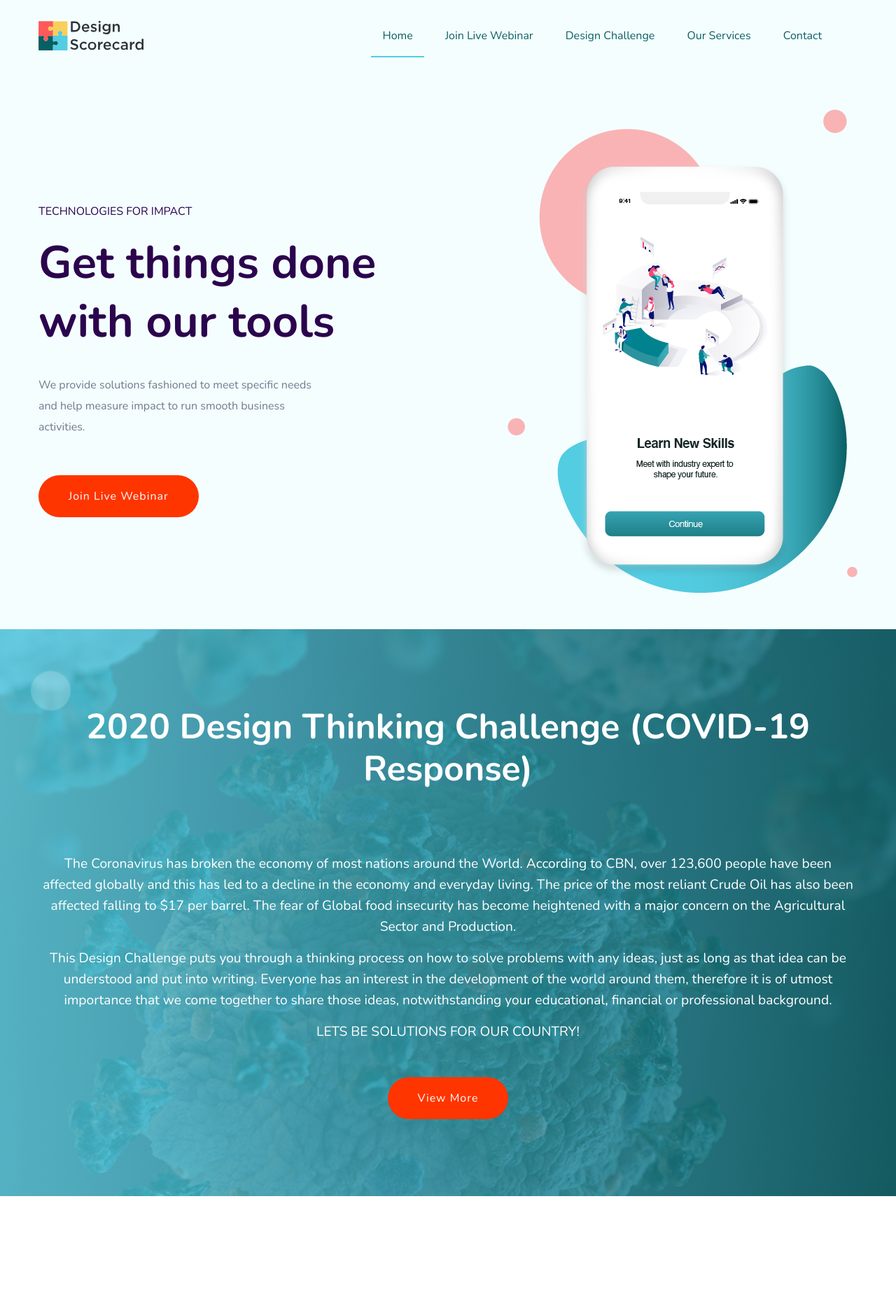
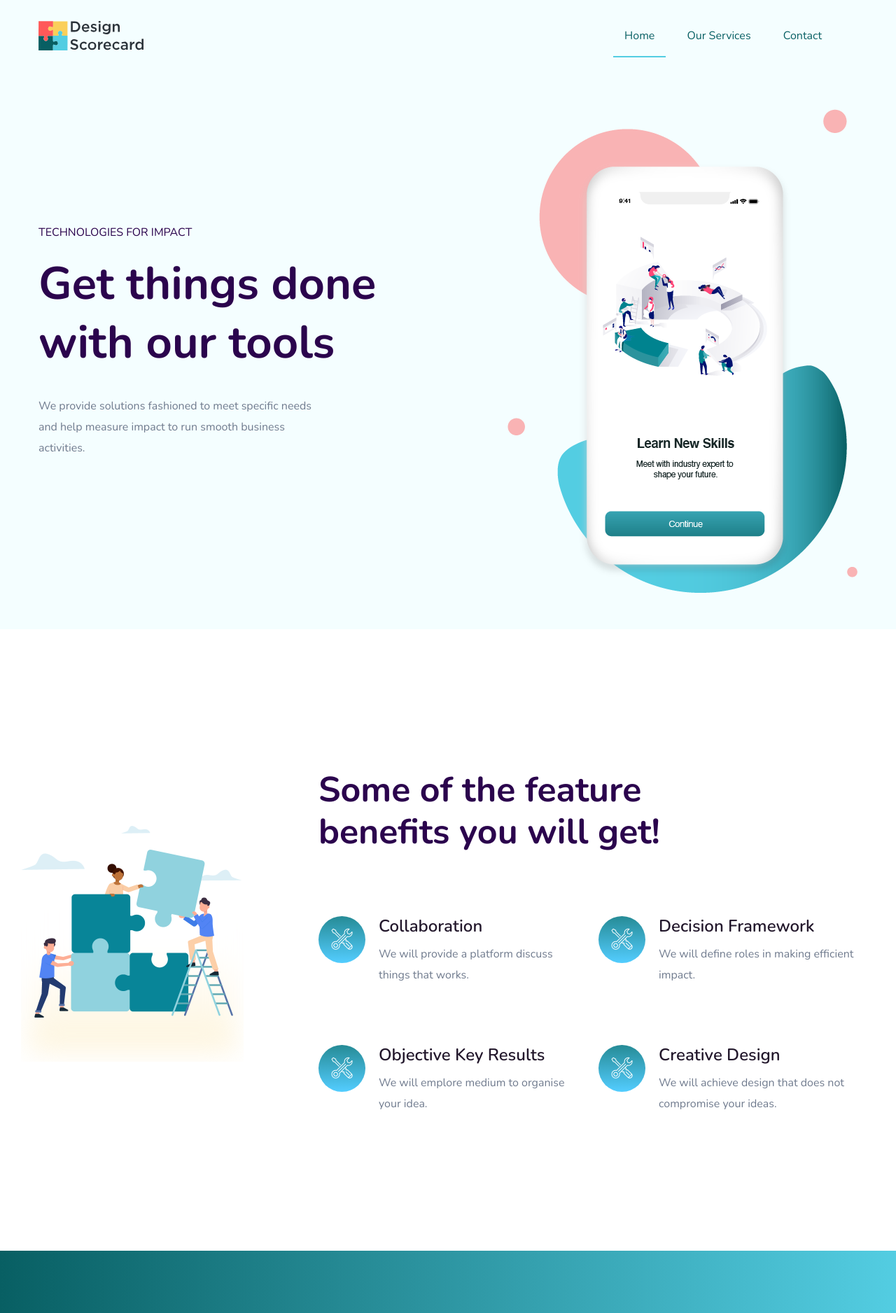
Before and after one commit to designscorecard/designscorecard, a Django app: page / in a window 1280 px wide. Shown: the top 1876 px of the page at 70% size. Run offline with Django 3.2, Linux system fonts and the light colour scheme; some libraries are stand-ins or nearby versions.

Commit message:
reomove challenge link from homepage

```diff
--- a/main/templates/base.html
+++ b/main/templates/base.html
@@ -75,8 +75,10 @@
                                     <ul id="navigation">
                                         <li class="{% if request.path == '/' %}active{% endif %}"><a href="/"> Home</a></li>
                                         <!-- <li><a href="https://docs.google.com/forms/d/e/1FAIpQLSegVq4jBLcG0h9c512A6HO6XOREpJUVUag9EUYIwF4sEFW_hA/viewform?usp=sf_link" target="_blank">Register for Webinar</a></li> -->
+<!--
                                         <li><a href="https://hangouts.google.com/group/qesnKsnW1QhqU6D5A" target="_blank">Join Live Webinar</a></li>
                                         <li class="{% if request.path == '/design_challenge/' %}active{% endif %}"><a href="/design-thinking-challenge/">Design Challenge</a></li>
+-->
                                         <li class="{% if request.path == '/services/' %}active{% endif %}"><a href="/services/">Our Services</a></li>
                                         <li class="{% if request.path == '/contact/' %}active{% endif %}"><a href="/contact/">Contact</a></li>
                                     </ul>
--- a/main/templates/home.html
+++ b/main/templates/home.html
@@ -18,12 +18,12 @@
                                     <h1 data-animation="fadeInUp" data-delay=".6s">Get things done<br>with our tools</h1>
                                     <p data-animation="fadeInUp" data-delay=".8s">We provide solutions fashioned to meet specific needs and help measure impact to run smooth business activities.</p>
                                     <!-- Slider btn -->
-                                   <div class="slider-btns">
-                                        <!-- Hero-btn -->
+<!--                                   <div class="slider-btns">
+                                        &lt;!&ndash; Hero-btn &ndash;&gt;
                                         <a data-animation="fadeInLeft" data-delay="1.0s" href="https://hangouts.google.com/group/9m2nJS4TydAu8PYL9" class="btn radius-btn">Join Live Webinar</a>
-                                        <!-- Video Btn -->
-                                        <!-- <a data-animation="fadeInRight" data-delay="1.0s" class="popup-video video-btn ani-btn" href="https://www.youtube.com/watch?v=1aP-TXUpNoU"><i class="fas fa-play"></i></a> -->
-                                   </div>
+                                        &lt;!&ndash; Video Btn &ndash;&gt;
+                                        &lt;!&ndash; <a data-animation="fadeInRight" data-delay="1.0s" class="popup-video video-btn ani-btn" href="https://www.youtube.com/watch?v=1aP-TXUpNoU"><i class="fas fa-play"></i></a> &ndash;&gt;
+                                   </div>-->
                                 </div>
                             </div>
                             <div class="col-lg-6">
@@ -39,9 +39,9 @@
         <!-- Slider Area End -->
 
         <!-- Best Pricing Start -->
-        <section class="best-pricing pricing-padding" data-background="{% static 'img/gallery/covid-19.jpg' %}">
+        <!--<section class="best-pricing pricing-padding" data-background="{% static 'img/gallery/covid-19.jpg' %}">
             <div class="container container-covid">
-                <!-- Section Tittle -->
+                &lt;!&ndash; Section Tittle &ndash;&gt;
                 <div class="row d-flex justify-content-center">
                     <div class="col-lg-12 col-md-8">
                         <div class="section-tittle section-tittle2 text-center">
@@ -58,12 +58,12 @@
                         </div>
                     </div>
                 </div>
-                <!-- Shape -->
+                &lt;!&ndash; Shape &ndash;&gt;
                 <div class="app-shape app-shape-covid">
                     <img src="{% static 'img/shape/app-shape-top.png' %}" alt="" class="app-shape-top heartbeat d-none d-lg-block">
                 </div>
             </div>
-        </section>
+        </section>-->
         <!-- Best Pricing End -->
 
         <!-- Best Features Start -->
```
